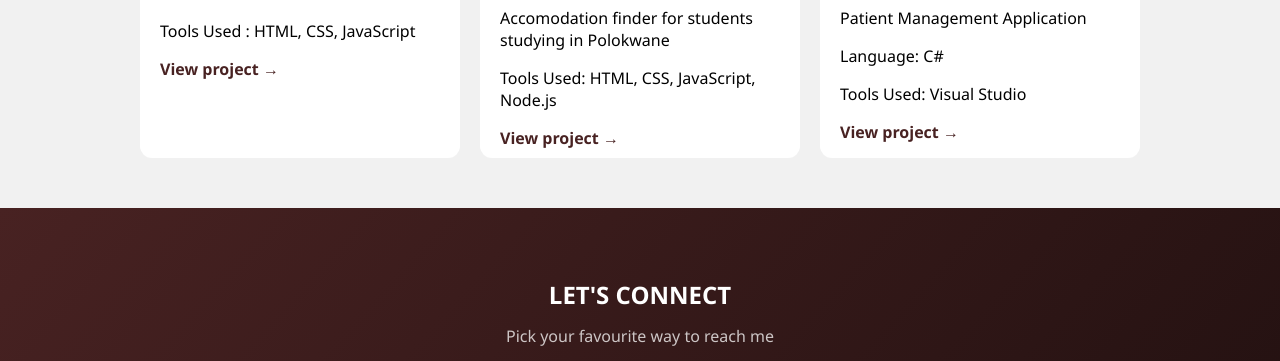
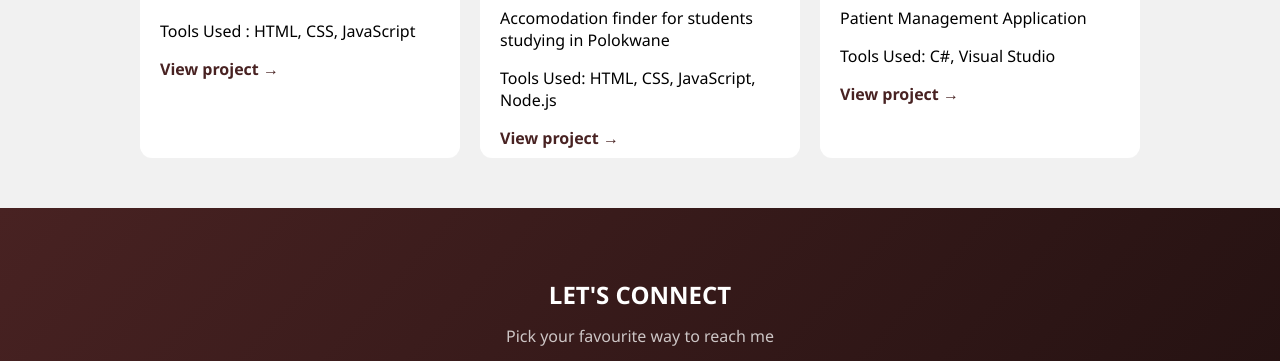
Before and after one commit to talismanmolepo/personal-portfolio, a plain HTML site: page index.html in a window 1280 px wide. Shown: the part 2138-2499 px from the top of the page. Drawn offline with Linux system fonts and the light colour scheme.

Commit message:
card fixes'

```diff
--- a/index.html
+++ b/index.html
@@ -873,9 +873,9 @@
                 <h3>Hospital Management System</h3>
                 <img src="images/wai-yan-moe-cWbSpwvLlaM-unsplash.jpg" alt="project3.png">
                 <p>Patient Management Application</p>
-                <p>Language: C#</p>
-                <p>Tools Used: Visual Studio </p>
-                <a href="#" target="_blank" rel="noopener">View project &rarr;</a>
+                <p>Tools Used: C#, Visual Studio</p>
+
+                <a href="https://github.com/talismanmolepo/c-app" target="_blank" rel="noopener">View project &rarr;</a>
             </div>
         </div>
     </section>
```
